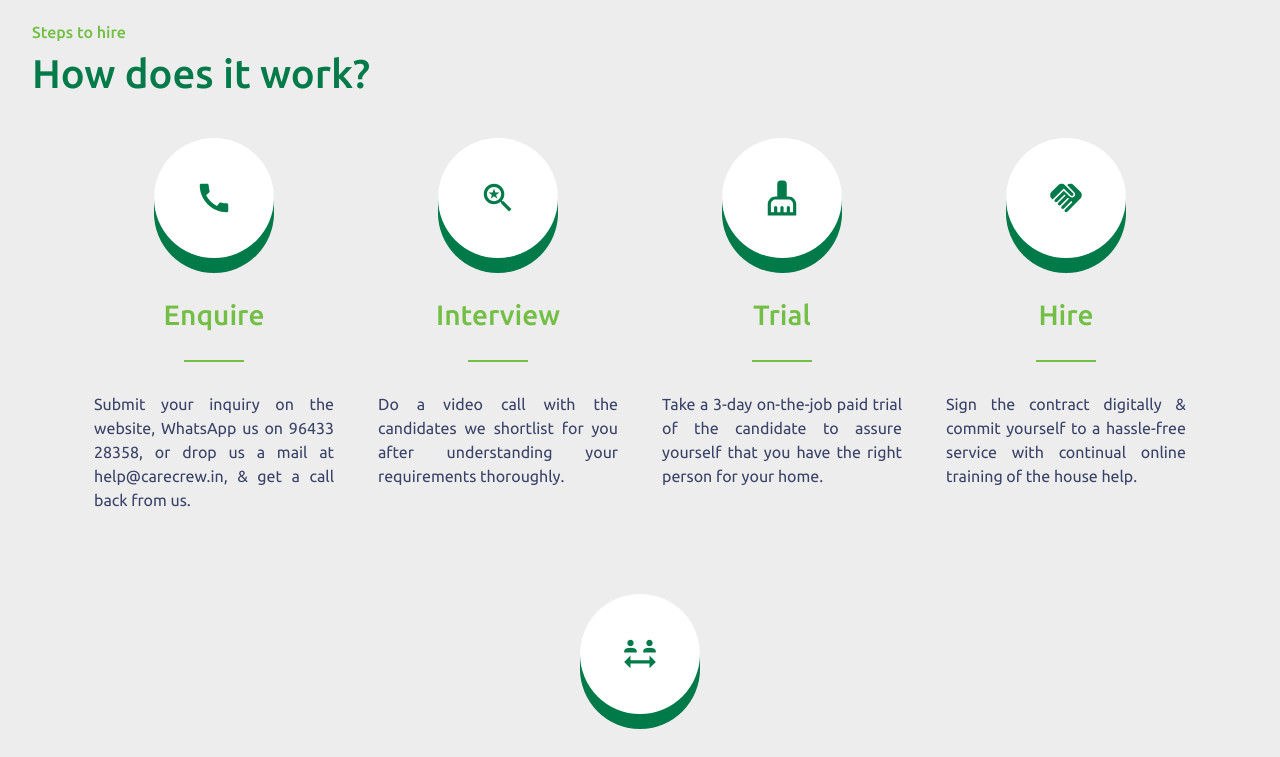
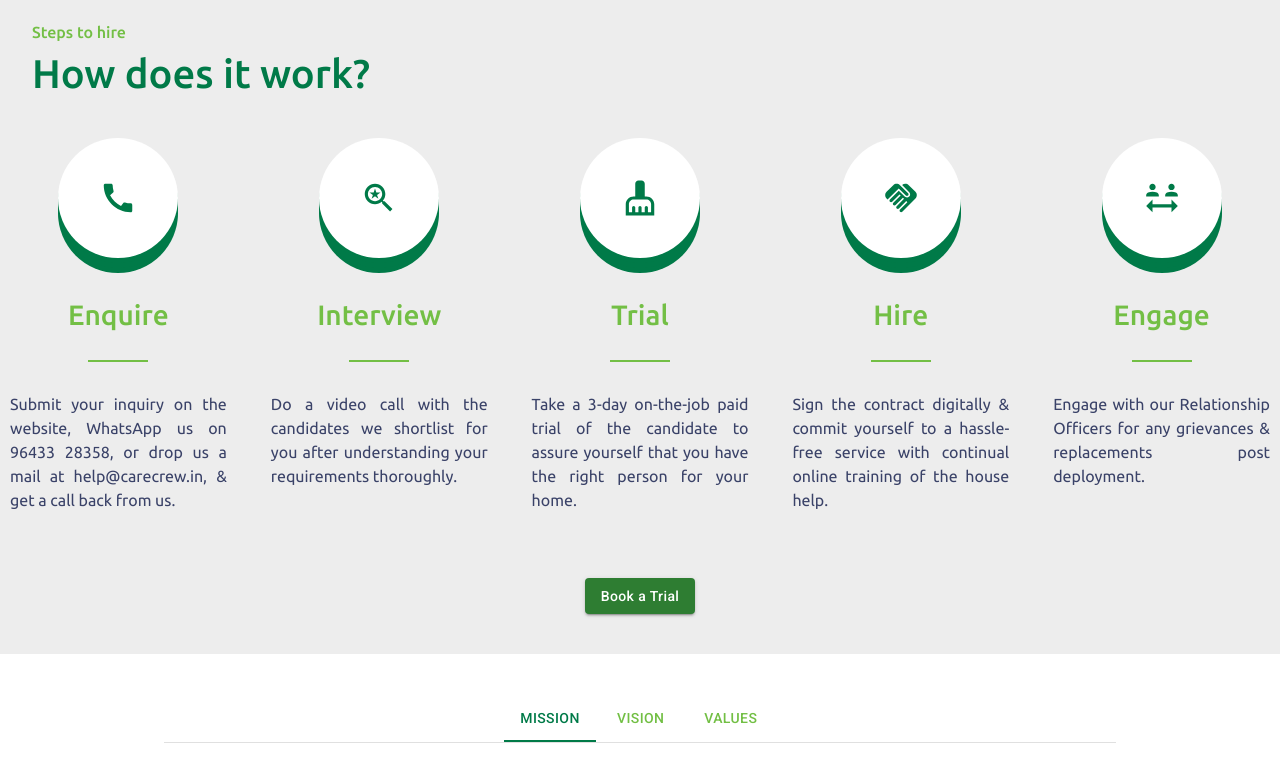
Before and after one commit to shubham78640/CareCrew2.O, a React (Create React App) app in the folder carecrew/: page / in a window 1280 px wide. Shown: the part 2400-3157 px from the top of the page. Built offline with nearby package versions, Linux system fonts and the light colour scheme.

Commit message:
Update StepsToHire.js

```diff
--- a/carecrew/src/components/Home/StepsToHire.js
+++ b/carecrew/src/components/Home/StepsToHire.js
@@ -63,7 +63,7 @@ function StepsToHire() {
         display={"flex"}
         justifyContent={"center"}
         gap={3}
-        flexWrap={"wrap"}
+        flexWrap={"nowrap"}
         rowGap={7}
       >
         <BOX>
```
